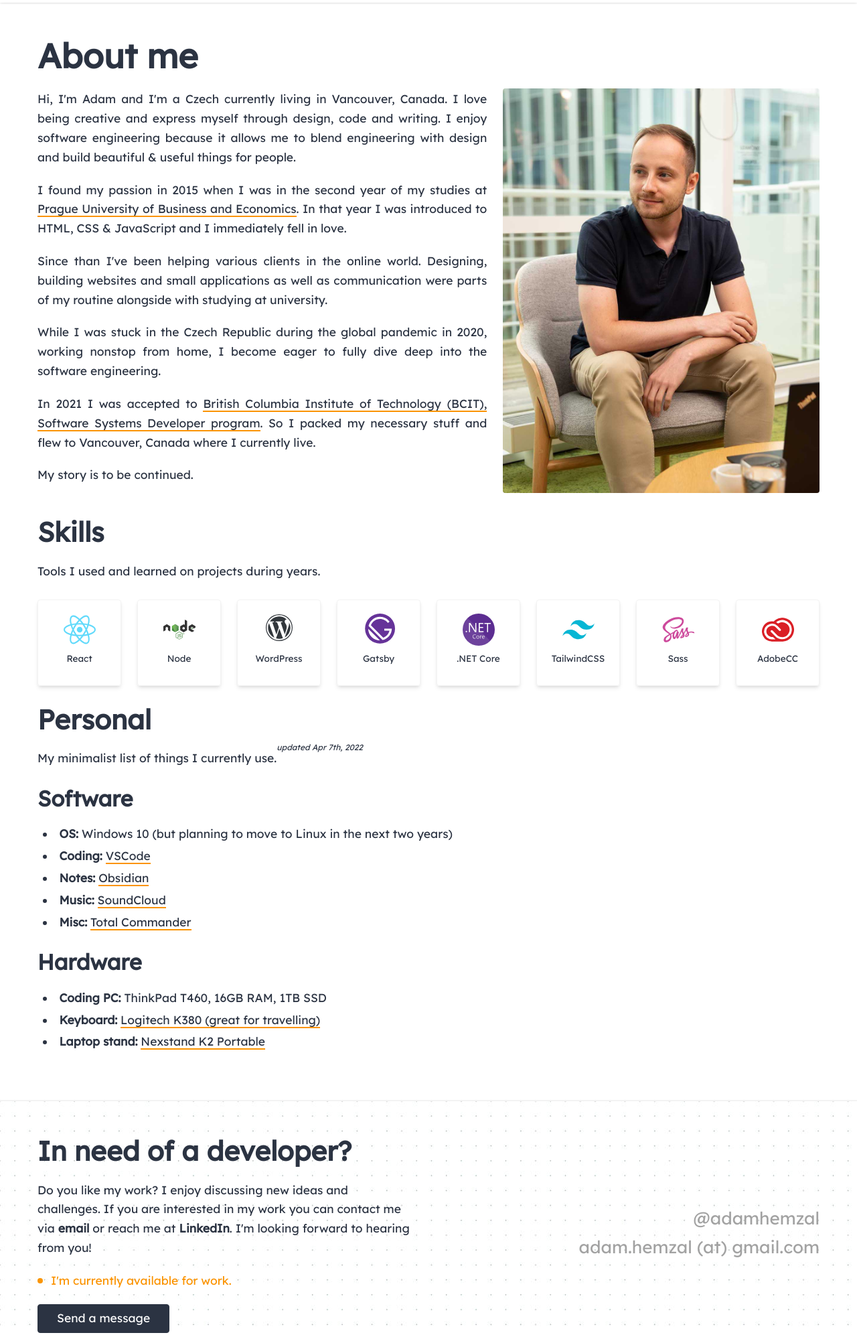
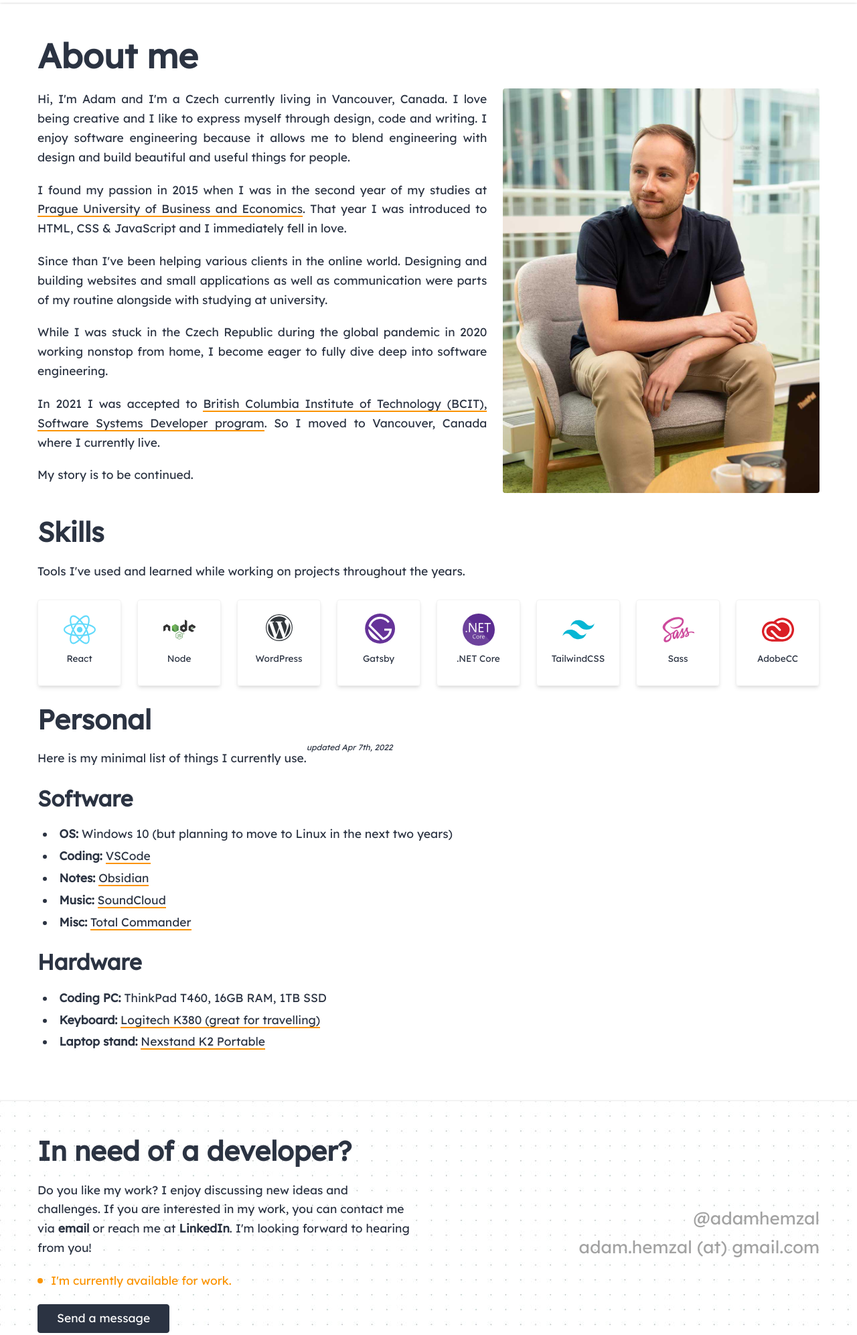
Before and after one commit to adamhemzal/adamhemzal.com-v2, a Gatsby site: page /about in a window 1280 px wide. Shown: the part 60-2053 px from the top of the page at 67% size. Built offline with nearby package versions, Linux system fonts and the light colour scheme; Gatsby itself is replaced by a stand-in of ours.

Commit message:
grammar changes

```diff
--- a/src/components/Footer.js
+++ b/src/components/Footer.js
@@ -40,7 +40,7 @@ export default function Footer() {
                     <div className="footer__work">
                         <h2>In need of a developer?</h2>
                         <p>
-                            Do you like my work? I enjoy discussing new ideas and challenges. If you are interested in my work you can contact me via <strong>email</strong> or reach me at <strong>LinkedIn</strong>. I'm looking forward to hearing from you!
+                            Do you like my work? I enjoy discussing new ideas and challenges. If you are interested in my work, you can contact me via <strong>email</strong> or reach me at <strong>LinkedIn</strong>. I'm looking forward to hearing from you!
                         </p>
                         <p className="current-status">
                             <span className="pulsing-circle"></span>
--- a/src/pages/about.js
+++ b/src/pages/about.js
@@ -24,19 +24,19 @@ export default function AboutPage({ data }) {
                     <div className="lg:col-span-7 text-justify">
                         <h1>About me</h1>
                         <p>
-                            Hi, I'm Adam and I'm a Czech currently living in Vancouver, Canada. I love being creative and express myself through design, code and writing. I enjoy software engineering because it allows me to blend engineering with design and build beautiful & useful things for people.
+                            Hi, I'm Adam and I'm a Czech currently living in Vancouver, Canada. I love being creative and I like to express myself through design, code and writing. I enjoy software engineering because it allows me to blend engineering with design and build beautiful and useful things for people.
                         </p>
                         <p>
-                            I found my passion in 2015 when I was in the second year of my studies at <a href="https://www.vse.cz/english/" rel="noopener noreferrer" target="_blank">Prague University of Business and Economics</a>. In that year I was introduced to HTML, CSS & JavaScript and I immediately fell in love.
+                            I found my passion in 2015 when I was in the second year of my studies at <a href="https://www.vse.cz/english/" rel="noopener noreferrer" target="_blank">Prague University of Business and Economics</a>. That year I was introduced to HTML, CSS & JavaScript and I immediately fell in love.
                         </p>
                         <p>
-                            Since than I've been helping various clients in the online world. Designing, building websites and small applications as well as communication were parts of my routine alongside with studying at university.
+                            Since than I've been helping various clients in the online world. Designing and building websites and small applications as well as communication were parts of my routine alongside with studying at university.
                         </p>
                         <p>
-                            While I was stuck in the Czech Republic during the global pandemic in 2020, working nonstop from home, I become eager to fully dive deep into the software engineering.
+                            While I was stuck in the Czech Republic during the global pandemic in 2020 working nonstop from home, I become eager to fully dive deep into software engineering.
                         </p>
                         <p>
-                            In 2021 I was accepted to <a href="https://www.bcit.ca/programs/software-systems-developer-web-programmer-option-certificate-full-time-699ccertt/" rel="noopener noreferrer" target="_blank">British Columbia Institute of Technology (BCIT), Software Systems Developer program</a>. So I packed my necessary stuff and flew to Vancouver, Canada where I currently live.
+                            In 2021 I was accepted to <a href="https://www.bcit.ca/programs/software-systems-developer-web-programmer-option-certificate-full-time-699ccertt/" rel="noopener noreferrer" target="_blank">British Columbia Institute of Technology (BCIT), Software Systems Developer program</a>. So I moved to Vancouver, Canada where I currently live.
                         </p>
                         <p>
                             My story is to be continued.
@@ -55,7 +55,7 @@ export default function AboutPage({ data }) {
 
                 <section>
                     <h2>Skills</h2>
-                    <p>Tools I used and learned on projects during years.</p>
+                    <p>Tools I've used and learned while working on projects throughout the years.</p>
                     <div className="grid gap-6 pt-2 grid-cols-2 sm:grid-cols-4 lg:grid-cols-8">
                         {
                             skills.map( (skill) => (
@@ -72,7 +72,7 @@ export default function AboutPage({ data }) {
 
                 <section>
                     <h2>Personal</h2>
-                    <p>My minimalist list of things I currently use.<sup>updated Apr 7th, 2022</sup></p>
+                    <p>Here is my minimal list of things I currently use.<sup>updated Apr 7th, 2022</sup></p>
 
                     <h3>Software</h3>
                     <ul>
--- a/src/pages/index.js
+++ b/src/pages/index.js
@@ -31,7 +31,7 @@ export default function WebIndexPage({ data }) {
               <StaticImage
                 alt="Photo of Adam Hemzal"
                 loading="eager"
-                src="../images/adam-hemzal-draw-2022.png"
+                src="../images/adam-hemzal.jpg"
                 className="rounded"
               />
             </div>
```
Also changed, not shown: src/images/adam-hemzal-draw-2022.png (deleted), src/images/adam-hemzal.jpg (added).
